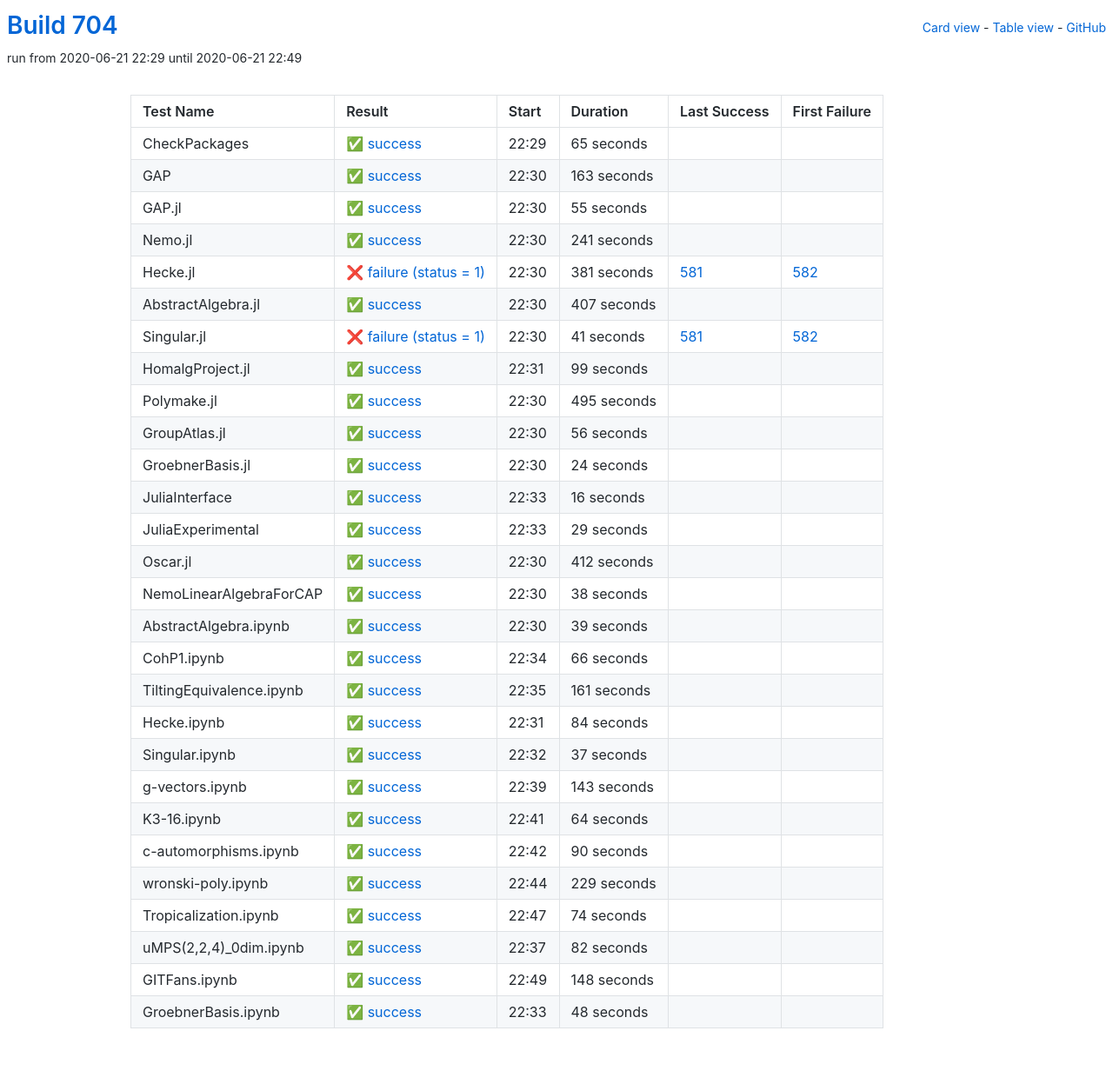
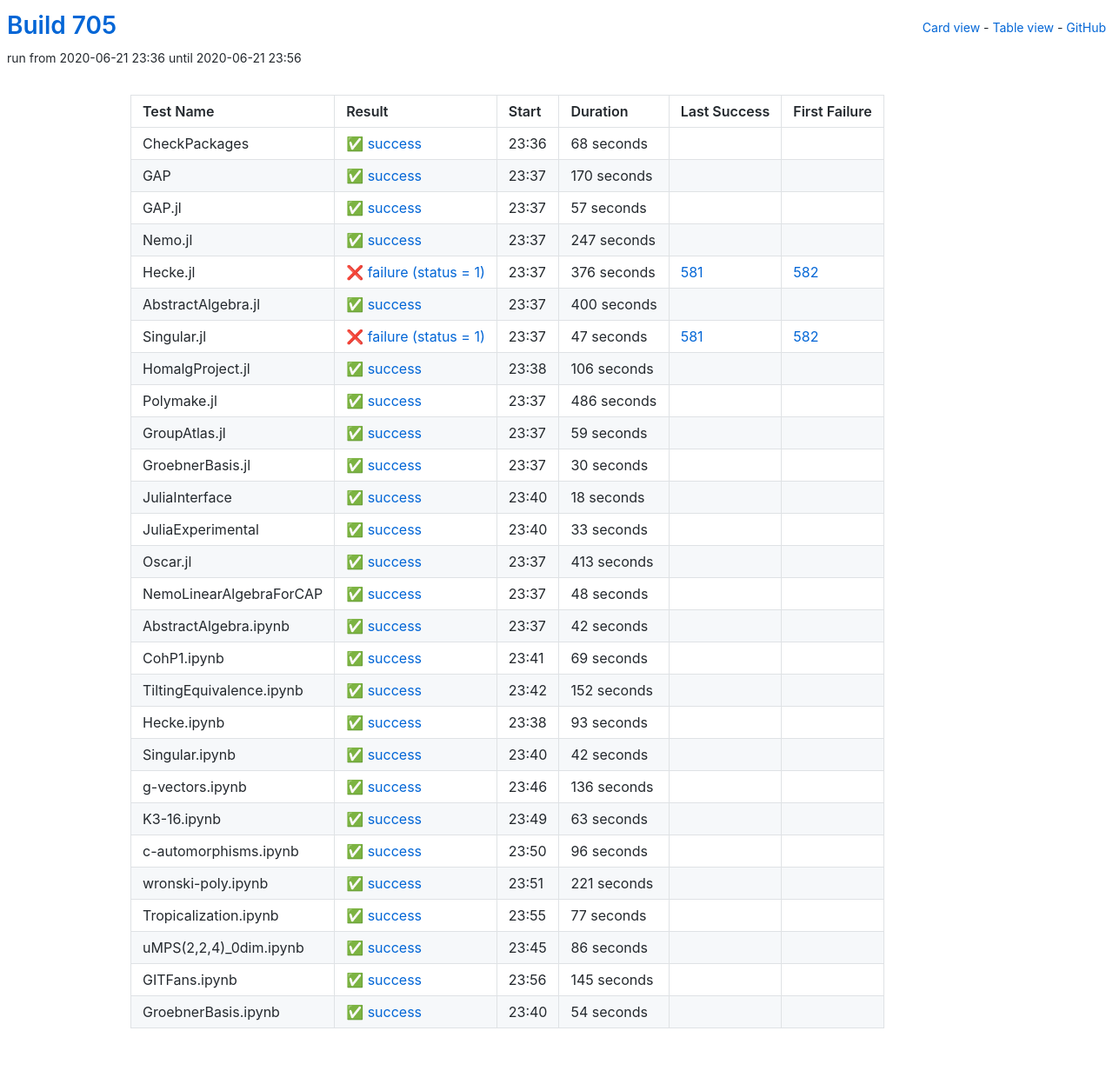
Before and after one commit to oscar-system/oscar-ci-status-1.4, a Jekyll site: the page built from table.html, in a window 1280 px wide. Shown: the whole page at 87% size. Built offline with Jekyll 4.4.1, drawn with Linux system fonts in a browser that asks for light colours.

Commit message:
Build #705

```diff
--- a/_data/ci.yml
+++ b/_data/ci.yml
@@ -1,6 +1,6 @@
 ---
-build: 704
-build_url: https://oscarci.mathematik.uni-kl.de/job/oscar-julia-1.4/704/
+build: 705
+build_url: https://oscarci.mathematik.uni-kl.de/job/oscar-julia-1.4/705/
 job: oscar-julia-1.4
 organization: oscar-system
 repo: oscar-ci-status-1.4
@@ -8,332 +8,176 @@ repourl: https://github.com/oscar-system/oscar-ci-status-1.4
 tests:
 - name: CheckPackages
   id: checkpackages
-  log: https://oscarci.mathematik.uni-kl.de/job/oscar-julia-1.4/704/artifact/logs/build-704/CheckPackages.log
-  start: 2020-06-21 22:29
+  log: https://oscarci.mathematik.uni-kl.de/job/oscar-julia-1.4/705/artifact/logs/build-705/CheckPackages.log
+  start: 2020-06-21 23:36
   success: true
   exitcode: 0
   status: success
-  duration: 65
+  duration: 68
   last_success: false
   last_success_url:
   first_failure: false
   first_failure_url:
 - name: GAP
   id: gap
-  log: https://oscarci.mathematik.uni-kl.de/job/oscar-julia-1.4/704/artifact/logs/build-704/GAP.log
-  start: 2020-06-21 22:30
+  log: https://oscarci.mathematik.uni-kl.de/job/oscar-julia-1.4/705/artifact/logs/build-705/GAP.log
+  start: 2020-06-21 23:37
   success: true
   exitcode: 0
   status: success
-  duration: 163
+  duration: 170
   last_success: false
   last_success_url:
   first_failure: false
   first_failure_url:
 - name: GAP.jl
   id: gap-jl
-  log: https://oscarci.mathematik.uni-kl.de/job/oscar-julia-1.4/704/artifact/logs/build-704/GAP.jl.log
-  start: 2020-06-21 22:30
+  log: https://oscarci.mathematik.uni-kl.de/job/oscar-julia-1.4/705/artifact/logs/build-705/GAP.jl.log
+  start: 2020-06-21 23:37
   success: true
   exitcode: 0
   status: success
-  duration: 55
+  duration: 57
   last_success: false
   last_success_url:
   first_failure: false
   first_failure_url:
 - name: Nemo.jl
   id: nemo-jl
-  log: https://oscarci.mathematik.uni-kl.de/job/oscar-julia-1.4/704/artifact/logs/build-704/Nemo.jl.log
-  start: 2020-06-21 22:30
+  log: https://oscarci.mathematik.uni-kl.de/job/oscar-julia-1.4/705/artifact/logs/build-705/Nemo.jl.log
+  start: 2020-06-21 23:37
   success: true
   exitcode: 0
   status: success
-  duration: 241
+  duration: 247
   last_success: false
   last_success_url:
   first_failure: false
   first_failure_url:
 - name: Hecke.jl
   id: hecke-jl
-  log: https://oscarci.mathematik.uni-kl.de/job/oscar-julia-1.4/704/artifact/logs/build-704/Hecke.jl.log
-  start: 2020-06-21 22:30
+  log: https://oscarci.mathematik.uni-kl.de/job/oscar-julia-1.4/705/artifact/logs/build-705/Hecke.jl.log
+  start: 2020-06-21 23:37
   success: false
   exitcode: 1
   status: failure
-  duration: 381
+  duration: 376
   last_success: 581
   last_success_url: https://oscarci.mathematik.uni-kl.de/job/oscar-julia-1.4/581/
   first_failure: 582
   first_failure_url: https://oscarci.mathematik.uni-kl.de/job/oscar-julia-1.4/582/
 - name: AbstractAlgebra.jl
   id: abstractalgebra-jl
-  log: https://oscarci.mathematik.uni-kl.de/job/oscar-julia-1.4/704/artifact/logs/build-704/AbstractAlgebra.jl.log
-  start: 2020-06-21 22:30
+  log: https://oscarci.mathematik.uni-kl.de/job/oscar-julia-1.4/705/artifact/logs/build-705/AbstractAlgebra.jl.log
+  start: 2020-06-21 23:37
   success: true
   exitcode: 0
   status: success
-  duration: 407
+  duration: 400
   last_success: false
   last_success_url:
   first_failure: false
   first_failure_url:
 - name: Singular.jl
   id: singular-jl
-  log: https://oscarci.mathematik.uni-kl.de/job/oscar-julia-1.4/704/artifact/logs/build-704/Singular.jl.log
-  start: 2020-06-21 22:30
+  log: https://oscarci.mathematik.uni-kl.de/job/oscar-julia-1.4/705/artifact/logs/build-705/Singular.jl.log
+  start: 2020-06-21 23:37
   success: false
   exitcode: 1
   status: failure
-  duration: 41
+  duration: 47
   last_success: 581
   last_success_url: https://oscarci.mathematik.uni-kl.de/job/oscar-julia-1.4/581/
   first_failure: 582
   first_failure_url: https://oscarci.mathematik.uni-kl.de/job/oscar-julia-1.4/582/
 - name: HomalgProject.jl
   id: homalgproject-jl
-  log: https://oscarci.mathematik.uni-kl.de/job/oscar-julia-1.4/704/artifact/logs/build-704/HomalgProject.jl.log
-  start: 2020-06-21 22:31
+  log: https://oscarci.mathematik.uni-kl.de/job/oscar-julia-1.4/705/artifact/logs/build-705/HomalgProject.jl.log
+  start: 2020-06-21 23:38
   success: true
   exitcode: 0
   status: success
-  duration: 99
+  duration: 106
   last_success: false
   last_success_url:
   first_failure: false
   first_failure_url:
 - name: Polymake.jl
   id: polymake-jl
-  log: https://oscarci.mathematik.uni-kl.de/job/oscar-julia-1.4/704/artifact/logs/build-704/Polymake.jl.log
-  start: 2020-06-21 22:30
+  log: https://oscarci.mathematik.uni-kl.de/job/oscar-julia-1.4/705/artifact/logs/build-705/Polymake.jl.log
+  start: 2020-06-21 23:37
   success: true
   exitcode: 0
   status: success
-  duration: 495
+  duration: 486
   last_success: false
   last_success_url:
   first_failure: false
   first_failure_url:
 - name: GroupAtlas.jl
   id: groupatlas-jl
-  log: https://oscarci.mathematik.uni-kl.de/job/oscar-julia-1.4/704/artifact/logs/build-704/GroupAtlas.jl.log
-  start: 2020-06-21 22:30
+  log: https://oscarci.mathematik.uni-kl.de/job/oscar-julia-1.4/705/artifact/logs/build-705/GroupAtlas.jl.log
+  start: 2020-06-21 23:37
   success: true
   exitcode: 0
   status: success
-  duration: 56
+  duration: 59
   last_success: false
   last_success_url:
   first_failure: false
   first_failure_url:
 - name: GroebnerBasis.jl
   id: groebnerbasis-jl
-  log: https://oscarci.mathematik.uni-kl.de/job/oscar-julia-1.4/704/artifact/logs/build-704/GroebnerBasis.jl.log
-  start: 2020-06-21 22:30
+  log: https://oscarci.mathematik.uni-kl.de/job/oscar-julia-1.4/705/artifact/logs/build-705/GroebnerBasis.jl.log
+  start: 2020-06-21 23:37
   success: true
   exitcode: 0
   status: success
-  duration: 24
+  duration: 30
   last_success: false
   last_success_url:
   first_failure: false
   first_failure_url:
 - name: JuliaInterface
   id: juliainterface
-  log: https://oscarci.mathematik.uni-kl.de/job/oscar-julia-1.4/704/artifact/logs/build-704/JuliaInterface.log
-  start: 2020-06-21 22:33
+  log: https://oscarci.mathematik.uni-kl.de/job/oscar-julia-1.4/705/artifact/logs/build-705/JuliaInterface.log
+  start: 2020-06-21 23:40
   success: true
   exitcode: 0
   status: success
-  duration: 16
+  duration: 18
   last_success: false
   last_success_url:
   first_failure: false
   first_failure_url:
 - name: JuliaExperimental
   id: juliaexperimental
-  log: https://oscarci.mathematik.uni-kl.de/job/oscar-julia-1.4/704/artifact/logs/build-704/JuliaExperimental.log
-  start: 2020-06-21 22:33
+  log: https://oscarci.mathematik.uni-kl.de/job/oscar-julia-1.4/705/artifact/logs/build-705/JuliaExperimental.log
+  start: 2020-06-21 23:40
   success: true
   exitcode: 0
   status: success
-  duration: 29
+  duration: 33
   last_success: false
   last_success_url:
   first_failure: false
   first_failure_url:
 - name: Oscar.jl
   id: oscar-jl
-  log: https://oscarci.mathematik.uni-kl.de/job/oscar-julia-1.4/704/artifact/logs/build-704/Oscar.jl.log
-  start: 2020-06-21 22:30
+  log: https://oscarci.mathematik.uni-kl.de/job/oscar-julia-1.4/705/artifact/logs/build-705/Oscar.jl.log
+  start: 2020-06-21 23:37
   success: true
   exitcode: 0
   status: success
-  duration: 412
+  duration: 413
   last_success: false
   last_success_url:
   first_failure: false
   first_failure_url:
 - name: NemoLinearAlgebraForCAP
   id: nemolinearalgebraforcap
-  log: https://oscarci.mathematik.uni-kl.de/job/oscar-julia-1.4/704/artifact/logs/build-704/NemoLinearAlgebraForCAP.log
-  start: 2020-06-21 22:30
-  success: true
-  exitcode: 0
-  status: success
-  duration: 38
-  last_success: false
-  last_success_url:
-  first_failure: false
-  first_failure_url:
-- name: AbstractAlgebra.ipynb
-  id: abstractalgebra-ipynb
-  log: https://oscarci.mathematik.uni-kl.de/job/oscar-julia-1.4/704/artifact/logs/build-704/AbstractAlgebra.ipynb.log
-  start: 2020-06-21 22:30
-  success: true
-  exitcode: 0
-  status: success
-  duration: 39
-  last_success: false
-  last_success_url:
-  first_failure: false
-  first_failure_url:
-- name: CohP1.ipynb
-  id: cohp1-ipynb
-  log: https://oscarci.mathematik.uni-kl.de/job/oscar-julia-1.4/704/artifact/logs/build-704/CohP1.ipynb.log
-  start: 2020-06-21 22:34
-  success: true
-  exitcode: 0
-  status: success
-  duration: 66
-  last_success: false
-  last_success_url:
-  first_failure: false
-  first_failure_url:
-- name: TiltingEquivalence.ipynb
-  id: tiltingequivalence-ipynb
-  log: https://oscarci.mathematik.uni-kl.de/job/oscar-julia-1.4/704/artifact/logs/build-704/TiltingEquivalence.ipynb.log
-  start: 2020-06-21 22:35
-  success: true
-  exitcode: 0
-  status: success
-  duration: 161
-  last_success: false
-  last_success_url:
-  first_failure: false
-  first_failure_url:
-- name: Hecke.ipynb
-  id: hecke-ipynb
-  log: https://oscarci.mathematik.uni-kl.de/job/oscar-julia-1.4/704/artifact/logs/build-704/Hecke.ipynb.log
-  start: 2020-06-21 22:31
-  success: true
-  exitcode: 0
-  status: success
-  duration: 84
-  last_success: false
-  last_success_url:
-  first_failure: false
-  first_failure_url:
-- name: Singular.ipynb
-  id: singular-ipynb
-  log: https://oscarci.mathematik.uni-kl.de/job/oscar-julia-1.4/704/artifact/logs/build-704/Singular.ipynb.log
-  start: 2020-06-21 22:32
-  success: true
-  exitcode: 0
-  status: success
-  duration: 37
-  last_success: false
-  last_success_url:
-  first_failure: false
-  first_failure_url:
-- name: g-vectors.ipynb
-  id: g-vectors-ipynb
-  log: https://oscarci.mathematik.uni-kl.de/job/oscar-julia-1.4/704/artifact/logs/build-704/g-vectors.ipynb.log
-  start: 2020-06-21 22:39
-  success: true
-  exitcode: 0
-  status: success
-  duration: 143
-  last_success: false
-  last_success_url:
-  first_failure: false
-  first_failure_url:
-- name: K3-16.ipynb
-  id: k3-16-ipynb
-  log: https://oscarci.mathematik.uni-kl.de/job/oscar-julia-1.4/704/artifact/logs/build-704/K3-16.ipynb.log
-  start: 2020-06-21 22:41
-  success: true
-  exitcode: 0
-  status: success
-  duration: 64
-  last_success: false
-  last_success_url:
-  first_failure: false
-  first_failure_url:
-- name: c-automorphisms.ipynb
-  id: c-automorphisms-ipynb
-  log: https://oscarci.mathematik.uni-kl.de/job/oscar-julia-1.4/704/artifact/logs/build-704/c-automorphisms.ipynb.log
-  start: 2020-06-21 22:42
-  success: true
-  exitcode: 0
-  status: success
-  duration: 90
-  last_success: false
-  last_success_url:
-  first_failure: false
-  first_failure_url:
-- name: wronski-poly.ipynb
-  id: wronski-poly-ipynb
-  log: https://oscarci.mathematik.uni-kl.de/job/oscar-julia-1.4/704/artifact/logs/build-704/wronski-poly.ipynb.log
-  start: 2020-06-21 22:44
-  success: true
-  exitcode: 0
-  status: success
-  duration: 229
-  last_success: false
-  last_success_url:
-  first_failure: false
-  first_failure_url:
-- name: Tropicalization.ipynb
-  id: tropicalization-ipynb
-  log: https://oscarci.mathematik.uni-kl.de/job/oscar-julia-1.4/704/artifact/logs/build-704/Tropicalization.ipynb.log
-  start: 2020-06-21 22:47
-  success: true
-  exitcode: 0
-  status: success
-  duration: 74
-  last_success: false
-  last_success_url:
-  first_failure: false
-  first_failure_url:
-- name: uMPS(2,2,4)_0dim.ipynb
-  id: umps-2-2-4-0dim-ipynb
-  log: https://oscarci.mathematik.uni-kl.de/job/oscar-julia-1.4/704/artifact/logs/build-704/uMPS-2-2-4-_0dim.ipynb.log
-  start: 2020-06-21 22:37
-  success: true
-  exitcode: 0
-  status: success
-  duration: 82
-  last_success: false
-  last_success_url:
-  first_failure: false
-  first_failure_url:
-- name: GITFans.ipynb
-  id: gitfans-ipynb
-  log: https://oscarci.mathematik.uni-kl.de/job/oscar-julia-1.4/704/artifact/logs/build-704/GITFans.ipynb.log
-  start: 2020-06-21 22:49
-  success: true
-  exitcode: 0
-  status: success
-  duration: 148
-  last_success: false
-  last_success_url:
-  first_failure: false
-  first_failure_url:
-- name: GroebnerBasis.ipynb
-  id: groebnerbasis-ipynb
-  log: https://oscarci.mathematik.uni-kl.de/job/oscar-julia-1.4/704/artifact/logs/build-704/GroebnerBasis.ipynb.log
-  start: 2020-06-21 22:33
+  log: https://oscarci.mathematik.uni-kl.de/job/oscar-julia-1.4/705/artifact/logs/build-705/NemoLinearAlgebraForCAP.log
+  start: 2020-06-21 23:37
   success: true
   exitcode: 0
   status: success
@@ -342,3 +186,159 @@ tests:
   last_success_url:
   first_failure: false
   first_failure_url:
+- name: AbstractAlgebra.ipynb
+  id: abstractalgebra-ipynb
+  log: https://oscarci.mathematik.uni-kl.de/job/oscar-julia-1.4/705/artifact/logs/build-705/AbstractAlgebra.ipynb.log
+  start: 2020-06-21 23:37
+  success: true
+  exitcode: 0
+  status: success
+  duration: 42
+  last_success: false
+  last_success_url:
+  first_failure: false
+  first_failure_url:
+- name: CohP1.ipynb
+  id: cohp1-ipynb
+  log: https://oscarci.mathematik.uni-kl.de/job/oscar-julia-1.4/705/artifact/logs/build-705/CohP1.ipynb.log
+  start: 2020-06-21 23:41
+  success: true
+  exitcode: 0
+  status: success
+  duration: 69
+  last_success: false
+  last_success_url:
+  first_failure: false
+  first_failure_url:
+- name: TiltingEquivalence.ipynb
+  id: tiltingequivalence-ipynb
+  log: https://oscarci.mathematik.uni-kl.de/job/oscar-julia-1.4/705/artifact/logs/build-705/TiltingEquivalence.ipynb.log
+  start: 2020-06-21 23:42
+  success: true
+  exitcode: 0
+  status: success
+  duration: 152
+  last_success: false
+  last_success_url:
+  first_failure: false
+  first_failure_url:
+- name: Hecke.ipynb
+  id: hecke-ipynb
+  log: https://oscarci.mathematik.uni-kl.de/job/oscar-julia-1.4/705/artifact/logs/build-705/Hecke.ipynb.log
+  start: 2020-06-21 23:38
+  success: true
+  exitcode: 0
+  status: success
+  duration: 93
+  last_success: false
+  last_success_url:
+  first_failure: false
+  first_failure_url:
+- name: Singular.ipynb
+  id: singular-ipynb
+  log: https://oscarci.mathematik.uni-kl.de/job/oscar-julia-1.4/705/artifact/logs/build-705/Singular.ipynb.log
+  start: 2020-06-21 23:40
+  success: true
+  exitcode: 0
+  status: success
+  duration: 42
+  last_success: false
+  last_success_url:
+  first_failure: false
+  first_failure_url:
+- name: g-vectors.ipynb
+  id: g-vectors-ipynb
+  log: https://oscarci.mathematik.uni-kl.de/job/oscar-julia-1.4/705/artifact/logs/build-705/g-vectors.ipynb.log
+  start: 2020-06-21 23:46
+  success: true
+  exitcode: 0
+  status: success
+  duration: 136
+  last_success: false
+  last_success_url:
+  first_failure: false
+  first_failure_url:
+- name: K3-16.ipynb
+  id: k3-16-ipynb
+  log: https://oscarci.mathematik.uni-kl.de/job/oscar-julia-1.4/705/artifact/logs/build-705/K3-16.ipynb.log
+  start: 2020-06-21 23:49
+  success: true
+  exitcode: 0
+  status: success
+  duration: 63
+  last_success: false
+  last_success_url:
+  first_failure: false
+  first_failure_url:
+- name: c-automorphisms.ipynb
+  id: c-automorphisms-ipynb
+  log: https://oscarci.mathematik.uni-kl.de/job/oscar-julia-1.4/705/artifact/logs/build-705/c-automorphisms.ipynb.log
+  start: 2020-06-21 23:50
+  success: true
+  exitcode: 0
+  status: success
+  duration: 96
+  last_success: false
+  last_success_url:
+  first_failure: false
+  first_failure_url:
+- name: wronski-poly.ipynb
+  id: wronski-poly-ipynb
+  log: https://oscarci.mathematik.uni-kl.de/job/oscar-julia-1.4/705/artifact/logs/build-705/wronski-poly.ipynb.log
+  start: 2020-06-21 23:51
+  success: true
+  exitcode: 0
+  status: success
+  duration: 221
+  last_success: false
+  last_success_url:
+  first_failure: false
+  first_failure_url:
+- name: Tropicalization.ipynb
+  id: tropicalization-ipynb
+  log: https://oscarci.mathematik.uni-kl.de/job/oscar-julia-1.4/705/artifact/logs/build-705/Tropicalization.ipynb.log
+  start: 2020-06-21 23:55
+  success: true
+  exitcode: 0
+  status: success
+  duration: 77
+  last_success: false
+  last_success_url:
+  first_failure: false
+  first_failure_url:
+- name: uMPS(2,2,4)_0dim.ipynb
+  id: umps-2-2-4-0dim-ipynb
+  log: https://oscarci.mathematik.uni-kl.de/job/oscar-julia-1.4/705/artifact/logs/build-705/uMPS-2-2-4-_0dim.ipynb.log
+  start: 2020-06-21 23:45
+  success: true
+  exitcode: 0
+  status: success
+  duration: 86
+  last_success: false
+  last_success_url:
+  first_failure: false
+  first_failure_url:
+- name: GITFans.ipynb
+  id: gitfans-ipynb
+  log: https://oscarci.mathematik.uni-kl.de/job/oscar-julia-1.4/705/artifact/logs/build-705/GITFans.ipynb.log
+  start: 2020-06-21 23:56
+  success: true
+  exitcode: 0
+  status: success
+  duration: 145
+  last_success: false
+  last_success_url:
+  first_failure: false
+  first_failure_url:
+- name: GroebnerBasis.ipynb
+  id: groebnerbasis-ipynb
+  log: https://oscarci.mathematik.uni-kl.de/job/oscar-julia-1.4/705/artifact/logs/build-705/GroebnerBasis.ipynb.log
+  start: 2020-06-21 23:40
+  success: true
+  exitcode: 0
+  status: success
+  duration: 54
+  last_success: false
+  last_success_url:
+  first_failure: false
+  first_failure_url:
```
Also changed, not shown: README.md.
